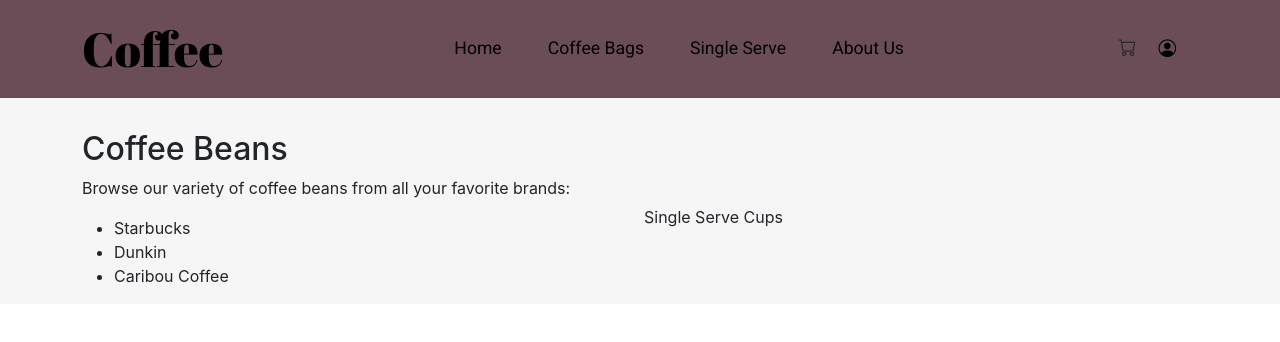
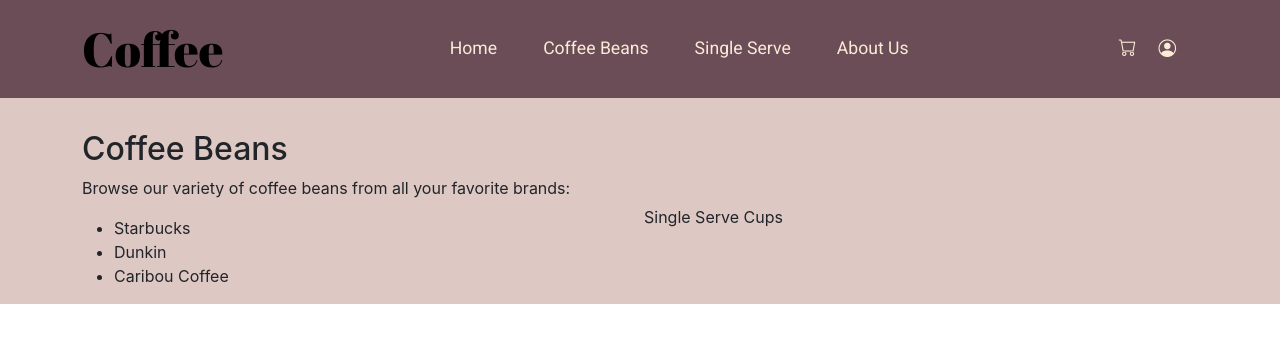
Before and after one commit to srburke/it354-coffee-project, a React (Create React App) app: page / in a window 1280 px wide. Shown: the top 342 px of the page. Built offline with nearby package versions, Linux system fonts and the light colour scheme; a web font is replaced by a local one.

Commit message:
changed colors, what do you think. i like the dark nav bar but not sure about pink in body

```diff
--- a/src/components/NavBar.js
+++ b/src/components/NavBar.js
@@ -16,11 +16,11 @@ const NavBar = () => {
                 <div className="collapse navbar-collapse" id="collapsibleNavId">
                     <ul className="navbar-nav m-auto mt-2 mt-lg-0 nav justify-content-center">
                         <li className="nav-item">
-                            <a className="nav-link active" href="/" aria-current="page">Home <span
+                            <a className="nav-link" href="/" aria-current="page">Home <span
                                 className="visually-hidden">(current)</span></a>
                         </li>
                         <li className="nav-item">
-                            <a className="nav-link" href="/coffee">Coffee Bags</a>
+                            <a className="nav-link" href="/coffee">Coffee Beans</a>
                         </li>
                         <li className="nav-item">
                             <a className="nav-link" href="/single">Single Serve</a>
--- a/src/styles/home.css
+++ b/src/styles/home.css
@@ -1,5 +1,5 @@
 #home {
-    background-color: #f6f6f6;
+    background-color: #ddc8c4;
     padding-top: 2em;
 
 }
--- a/src/styles/navbar.css
+++ b/src/styles/navbar.css
@@ -1,5 +1,6 @@
 .navbar {
-    background-color: #6B4D57;
+    background-color: #6b4d57;
+    color: antiquewhite;
 }
 
 .navbar-brand {
@@ -14,12 +15,13 @@
 .nav-link {
     margin-right: 15px;
     margin-left: 15px;
-    color: black;
+    color: antiquewhite;
     font-size: 1.1rem
 }
 
 #icon {
     font-size: 1.1rem;
+    color: antiquewhite;
 }
 
 span a,
```
